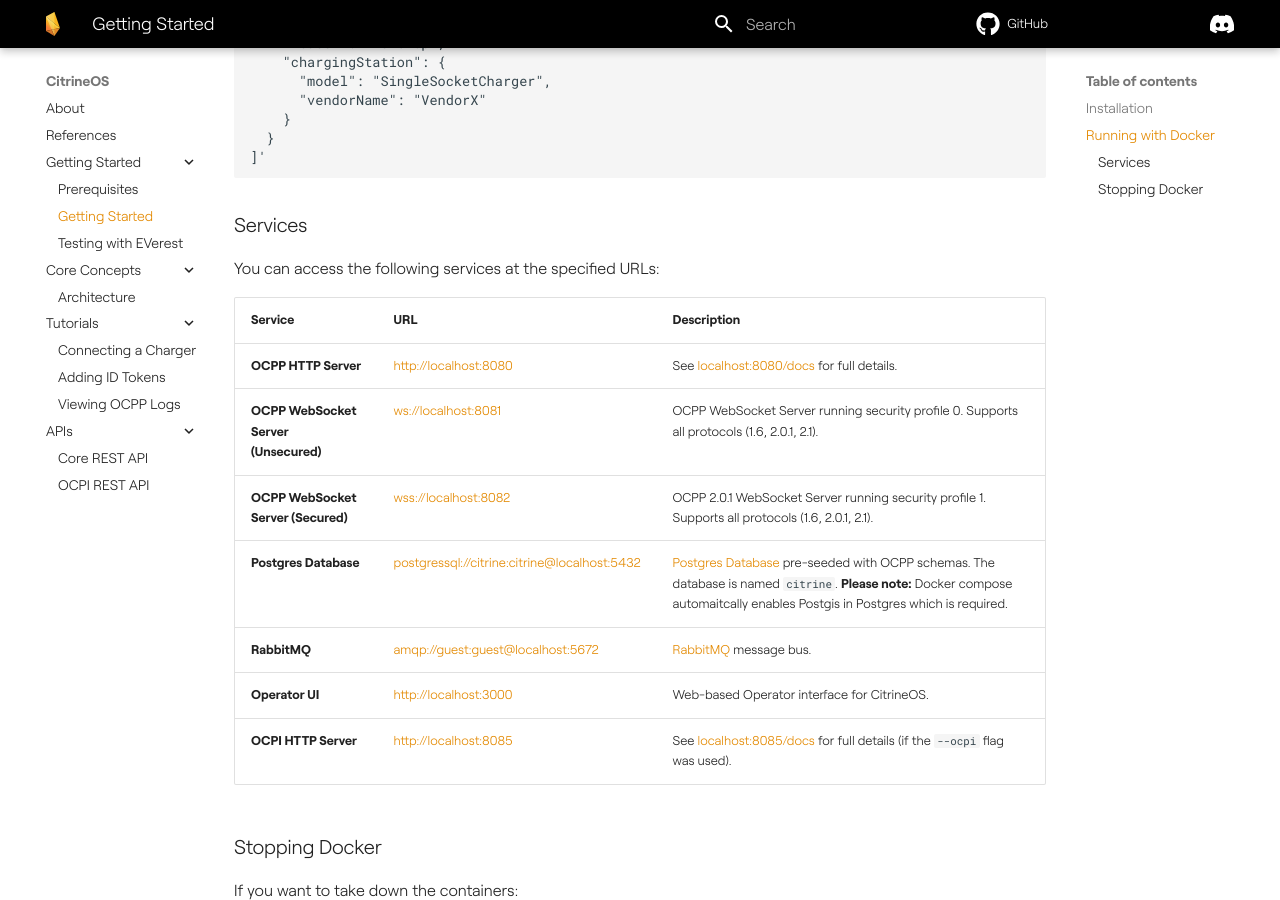
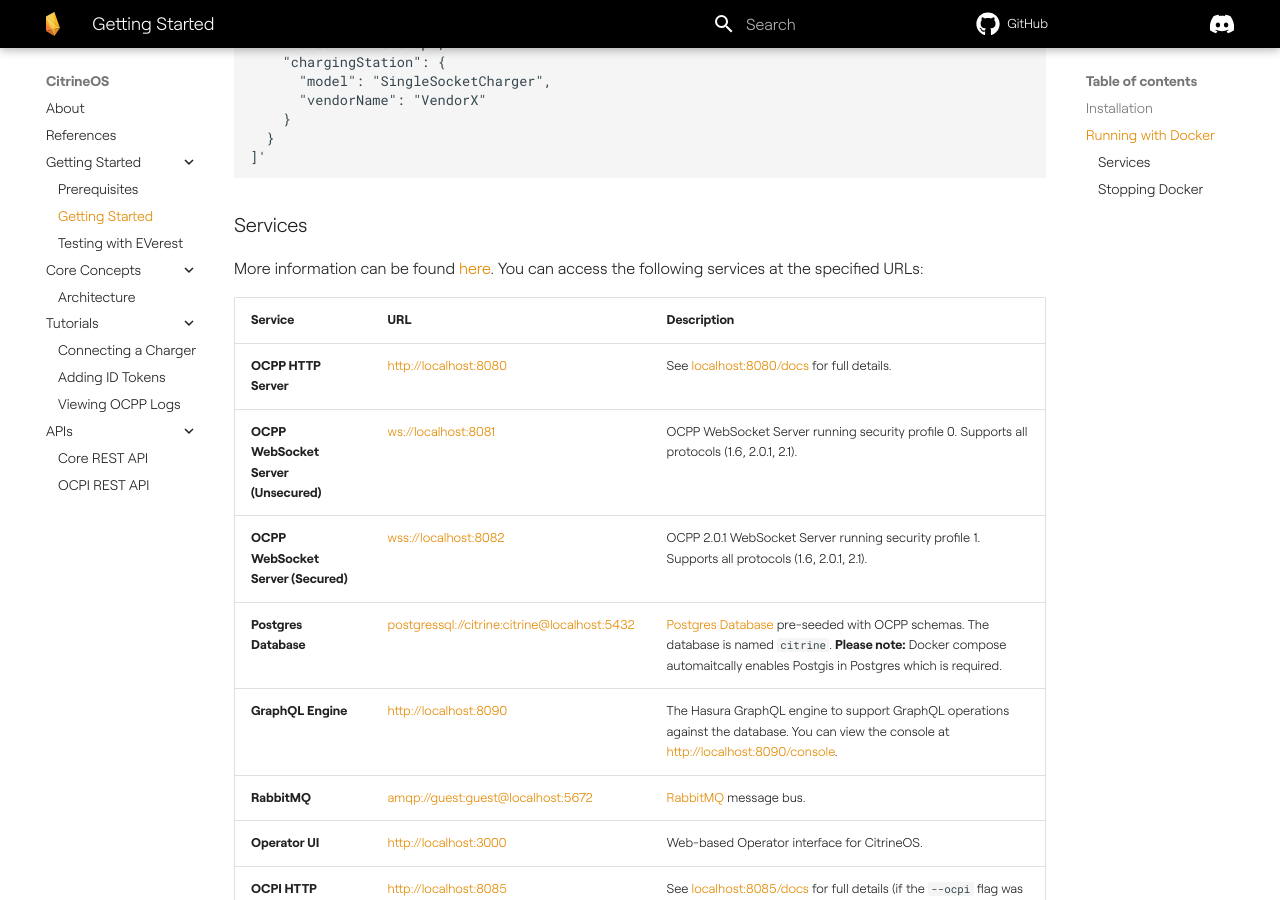
Before and after one commit to citrineos/citrineos.github.io, an MkDocs documentation site: the page built from docs/getting-started/getting-started.md, in a window 1280 px wide and 900 px high, scrolled down 1134 px. Built offline with MkDocs 1.6.1 and Material for MkDocs 9.7.7, drawn with Linux system fonts in a browser that asks for light colours; plug-ins that fetch from the network failed and are left out; comment, search, counter and statistics services are not loaded; the version menu is left out.

Commit message:
feature: update getting started with README link for clarity

```diff
--- a/docs/getting-started/getting-started.md
+++ b/docs/getting-started/getting-started.md
@@ -52,7 +52,7 @@
 
 ## Services
 
-You can access the following services at the specified URLs:
+More information can be found [here](https://github.com/citrineos/citrineos-core#information-on-docker-setup). You can access the following services at the specified URLs:
 
 | Service                               | URL                                                                                          | Description                                                                                                                                                                                                    |
 |---------------------------------------|----------------------------------------------------------------------------------------------|----------------------------------------------------------------------------------------------------------------------------------------------------------------------------------------------------------------|
@@ -60,6 +60,7 @@
 | **OCPP WebSocket Server (Unsecured)** | [ws://localhost:8081](ws://localhost:8081)                                                   | OCPP WebSocket Server running security profile 0. Supports all protocols (1.6, 2.0.1, 2.1).                                                                                                                    |
 | **OCPP WebSocket Server (Secured)**   | [wss://localhost:8082](wss://localhost:8082)                                                 | OCPP 2.0.1 WebSocket Server running security profile 1. Supports all protocols (1.6, 2.0.1, 2.1).                                                                                                              |
 | **Postgres Database**                 | [postgressql://citrine:citrine@localhost:5432](postgressql://citrine:citrine@localhost:5432) | [Postgres Database](https://www.postgresql.org) pre-seeded with OCPP schemas. The database is named `citrine`. <b>Please note:</b> Docker compose automaitcally enables Postgis in Postgres which is required. |
+| **GraphQL Engine**                    | [http://localhost:8090](http:///localhost:8090)                                              | The Hasura GraphQL engine to support GraphQL operations against the database. You can view the console at [http://localhost:8090/console](http://localhost:8090/console).                                      |
 | **RabbitMQ**                          | [amqp://guest:guest@localhost:5672](amqp://guest:guest@localhost:5672)                       | [RabbitMQ](http://rabbitmq.com) message bus.                                                                                                                                                                   |
 | **Operator UI**                       | [http://localhost:3000](http://localhost:3000)                                               | Web-based Operator interface for CitrineOS.                                                                                                                                                                    |
 | **OCPI HTTP Server**                  | [http://localhost:8085](http://localhost:8085)                                               | See [localhost:8085/docs](http://localhost:8085/docs) for full details (if the `--ocpi` flag was used).                                                                                                        |
```
